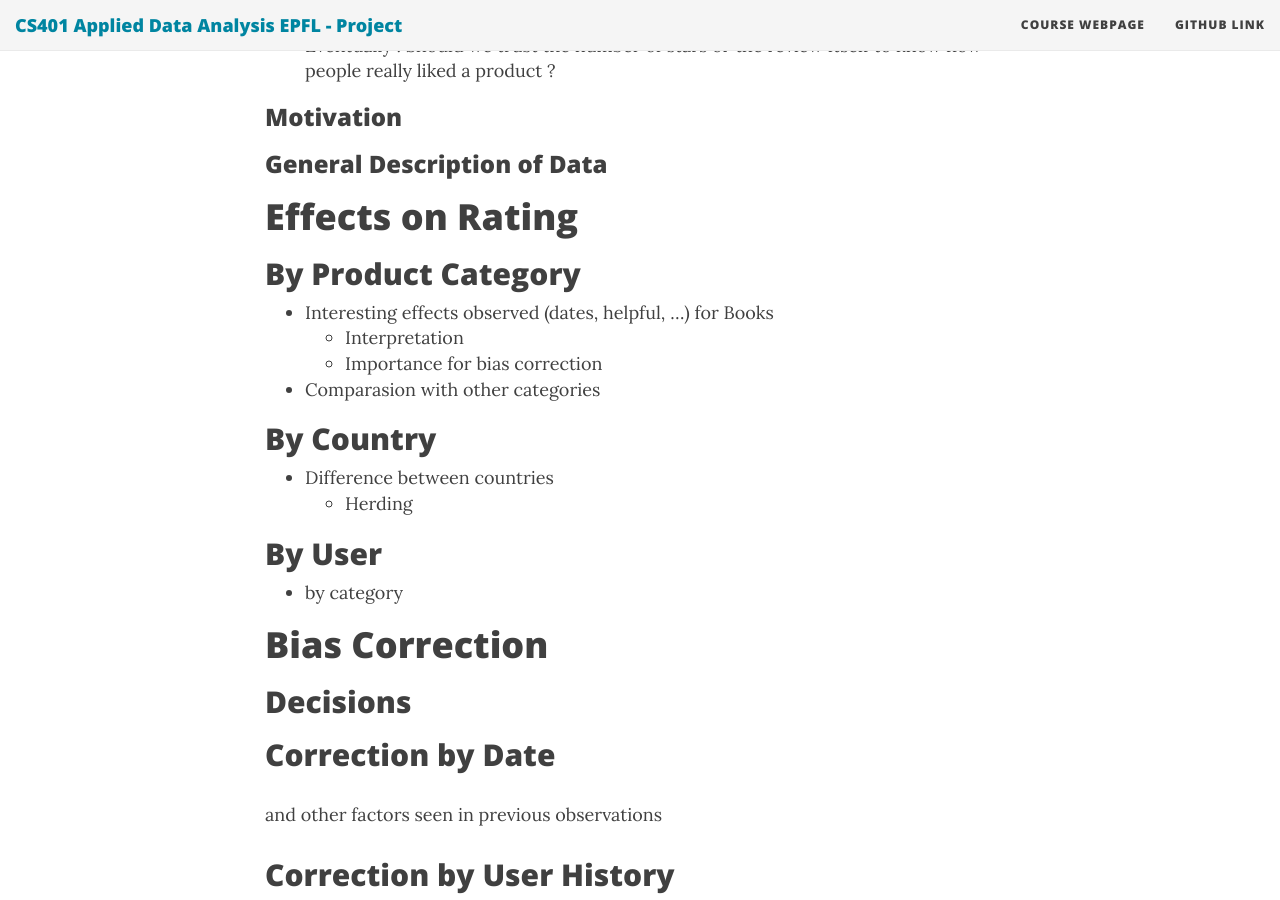
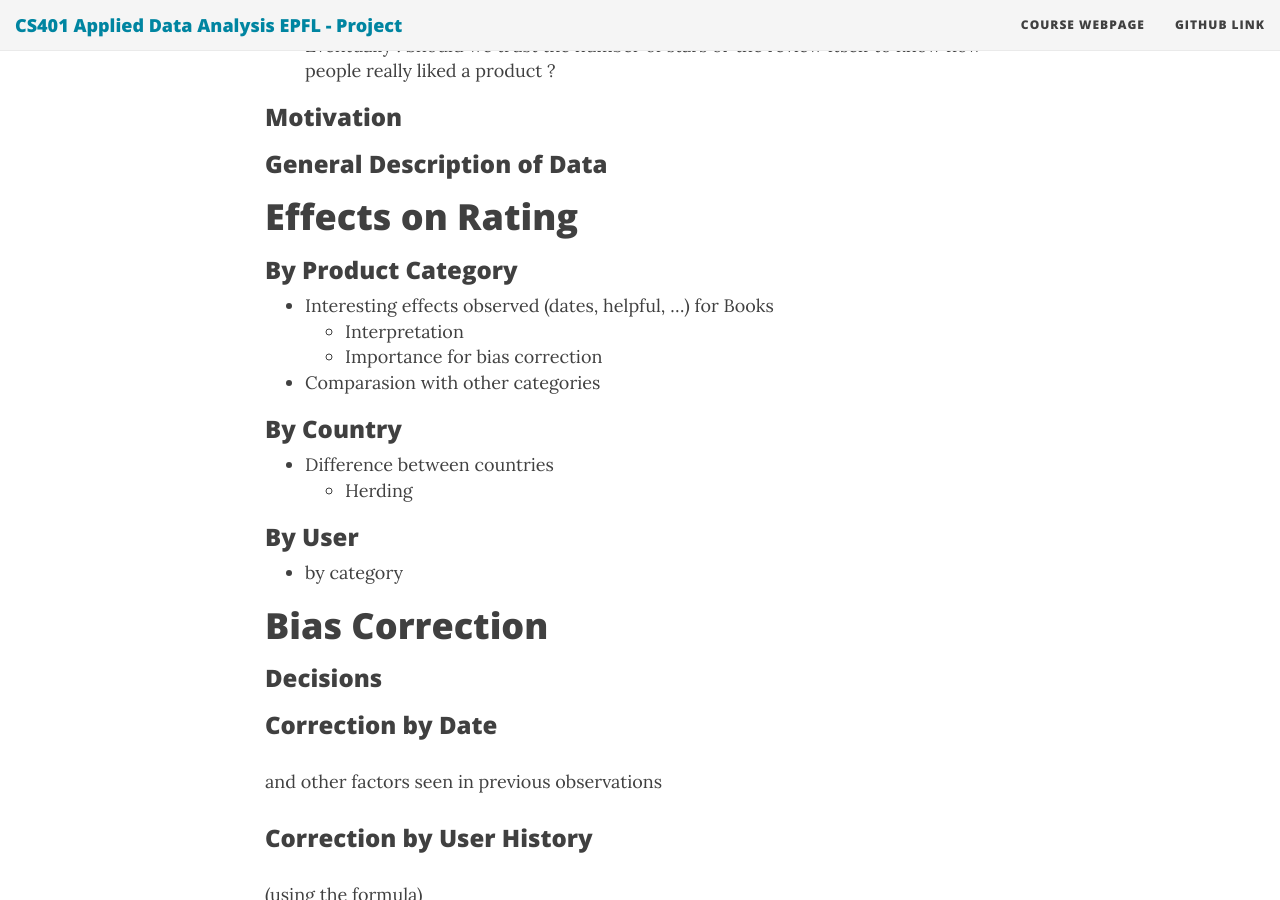
Before and after one commit to ada-lyn/ada-lyn.github.io, a Jekyll site: the page built from index.md, in a window 1280 px wide and 900 px high, scrolled down 1466 px. Built offline with Jekyll 4.4.1, drawn with Linux system fonts in a browser that asks for light colours; nearby versions of some CDN libraries.

Commit message:
Template for datastory done

```diff
--- a/index.md
+++ b/index.md
@@ -39,42 +39,42 @@ A list of research questions we would like to address during the project.
 
 # Effects on Rating
 
-## By Product Category
+### By Product Category
 
 - Interesting effects observed (dates, helpful, ...) for Books
 	- Interpretation
 	- Importance for bias correction
 - Comparasion with other categories
 
-## By Country
+### By Country
 
 - Difference between countries
 	- Herding
 
-## By User
+### By User
 
 - by category
 
 # Bias Correction
 
-## Decisions
+### Decisions
 
-## Correction by Date
+### Correction by Date
 
 and other factors seen in previous observations
 
-## Correction by User History
+### Correction by User History
 
 (using the formula)
 
 # Conclusion
 
-## Summary
+### Summary
 
-## Further Possible Work
+### Further Possible Work
 
-## Usefulness
+### Usefulness
 
 (ethics, applicable, for whom, ...)
 
-## Comparaison with Other Studies
+### Comparaison with Other Studies
```
